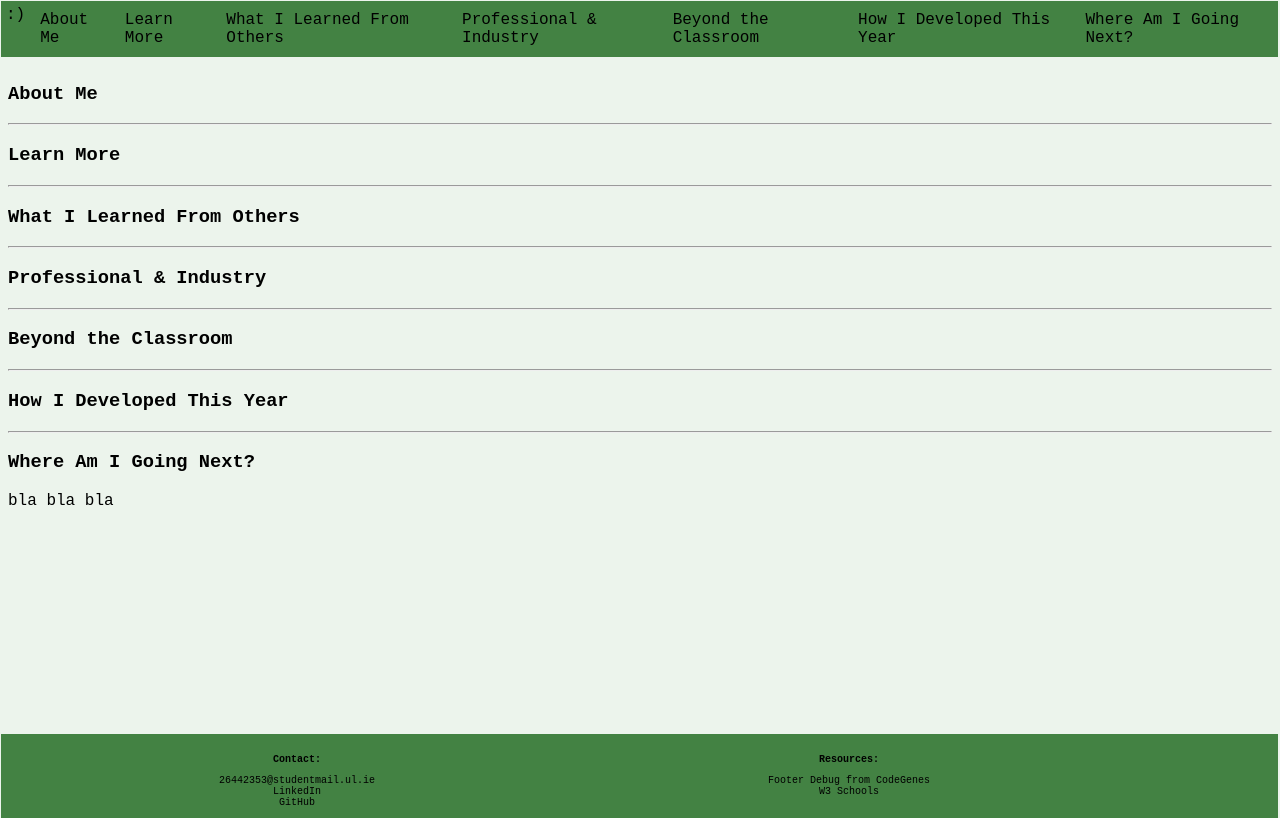
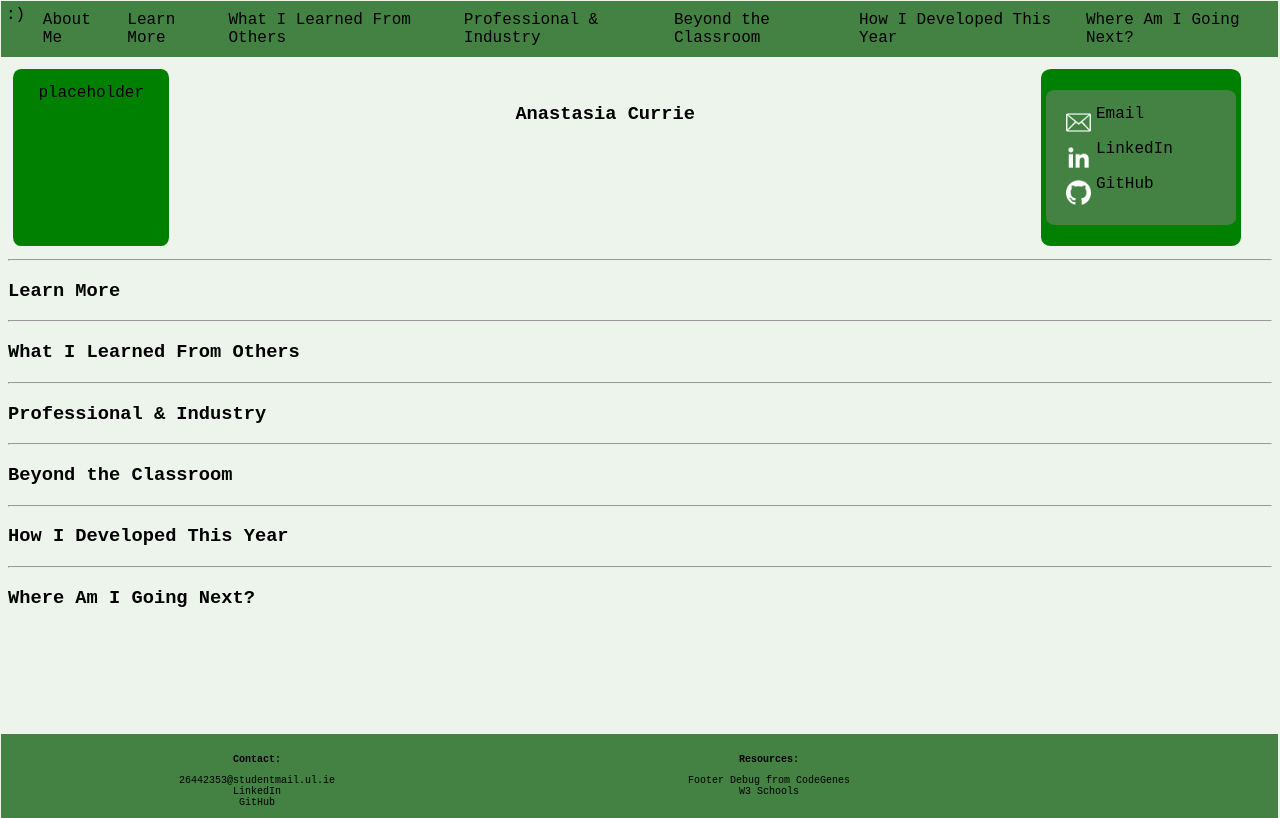
Before and after one commit to AnastasiaC10/portfolio, a plain HTML site: page index.html in a window 1280 px wide. Drawn offline with Linux system fonts and the light colour scheme.

Commit message:
feat: make basic layout for about me

```diff
--- a/index.html
+++ b/index.html
@@ -22,7 +22,19 @@
 
     <div class="sections">
         <div id="about-me"> <!--20%-->
-            <h3>About Me</h3>
+            <div id="profile-pic">
+                placeholder
+            </div>
+            <div id="desc">
+                <h3>Anastasia Currie</h3>
+            </div>
+            <div id="contact">
+                <ul>
+                    <li><img class="icon" src="images/emaillogowhite.png"><a href="mailto:26442353@studentmail.ul.ie">Email</a></li>
+                    <li><img class="icon" src="images/linkedinlogowhite.png"><a href="https://www.linkedin.com/in/anastasia-currie/">LinkedIn</a></li>
+                    <li><img class="icon" src="images/githublogowhite.webp"><a href="https://github.com/AnastasiaC10">GitHub</a></li>
+                </ul>
+            </div>
             <!--
                 • LinkedIn profile link (required)
                 • Professional photograph
@@ -141,7 +153,6 @@
 
         <div id="where-next"> <!--10%, 200-300 words-->
             <h3>Where Am I Going Next?</h3>
-            bla bla bla
             <!--
                 Include a list of 5-10 resources that will support your future career development.
                 These may include:
--- a/style.css
+++ b/style.css
@@ -16,10 +16,6 @@ body {
     bottom: 7px;
     right: 7px;
     width: 101%;
-}
-
-.icon {
-    padding: 5px;
 }
 
 ul.navlinks {
@@ -53,11 +49,12 @@ ul.navlinks li a:hover, #footer a:hover {
     font-size: 10px;
 }
 
-#footer ul {
+ul {
     list-style-type: none;
+    padding-inline-start: 0px;
 }
 
-#footer li a {
+li a {
     text-decoration: none;
     color: black;
 }
@@ -75,3 +72,46 @@ ul.navlinks li a:hover, #footer a:hover {
     clear: both;
     flex-grow: 1;
 }
+
+#about-me {
+    display: flex;
+}
+
+#about-me div {
+    float: left;
+    border-radius: 5%;
+    padding: 15px;
+    margin: 5px;
+    text-align: center;
+}
+
+#about-me #profile-pic {
+    background-color: green;
+    width: 10%;
+}
+
+#about-me #desc {
+    width: 65%;
+}
+
+#about-me #contact {
+    background-color: green;
+    width: 15%;
+    padding: 5px;
+}
+
+#about-me ul {
+    background-color: rgb(67, 130, 67);
+    padding: 15px;
+    border-radius: 5%;
+}
+
+#about-me li {
+    display: flex;
+}
+
+.icon {
+    width: 25px;
+    height: 25px;
+    padding: 5px;
+}
```
Also changed, not shown: images/emaillogoblack.webp (added), images/emaillogowhite.png (added), images/githublogoblack.png (added), images/githublogowhite.webp (added), images/linkedinlogoblack.png (added), images/linkedinlogowhite.png (added).
